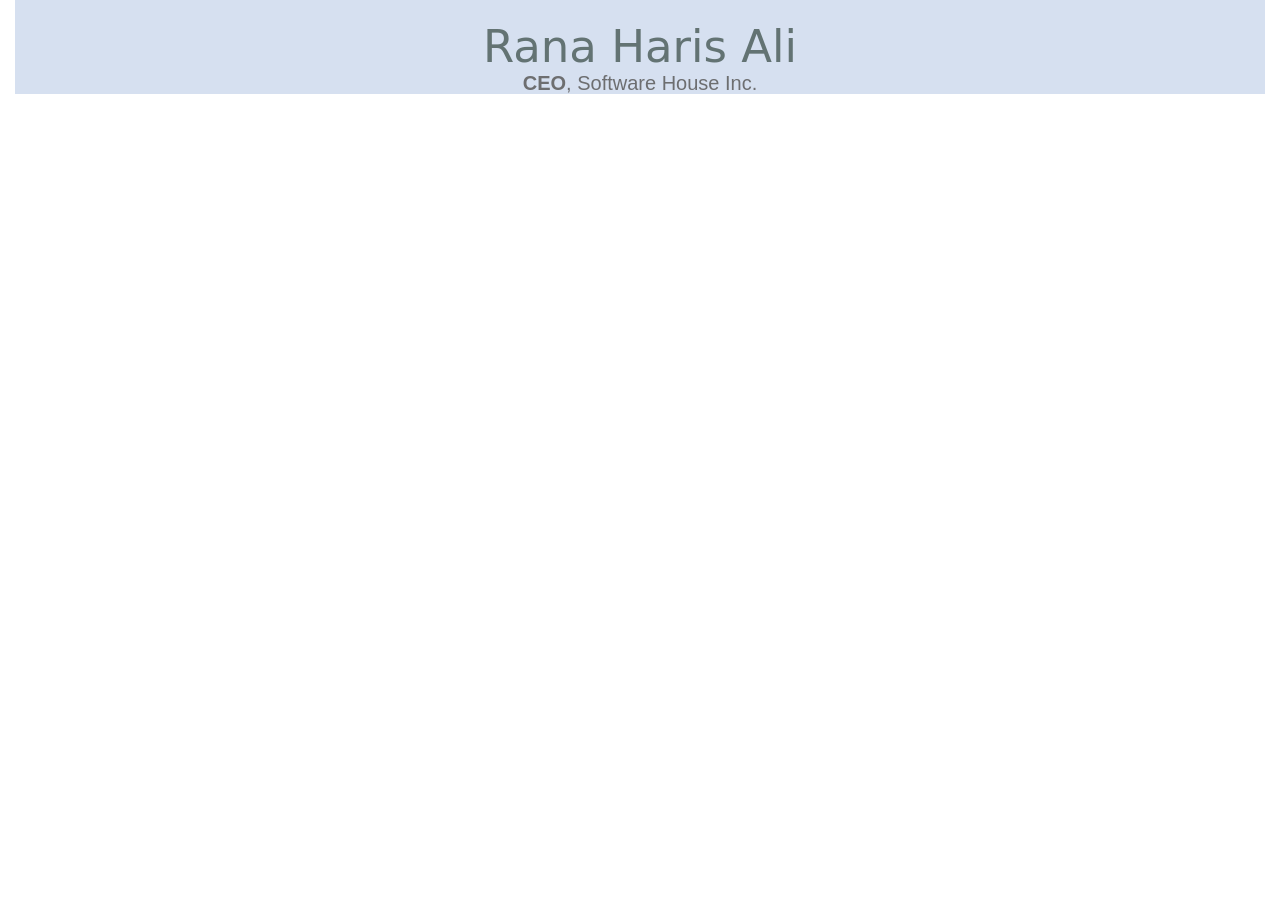
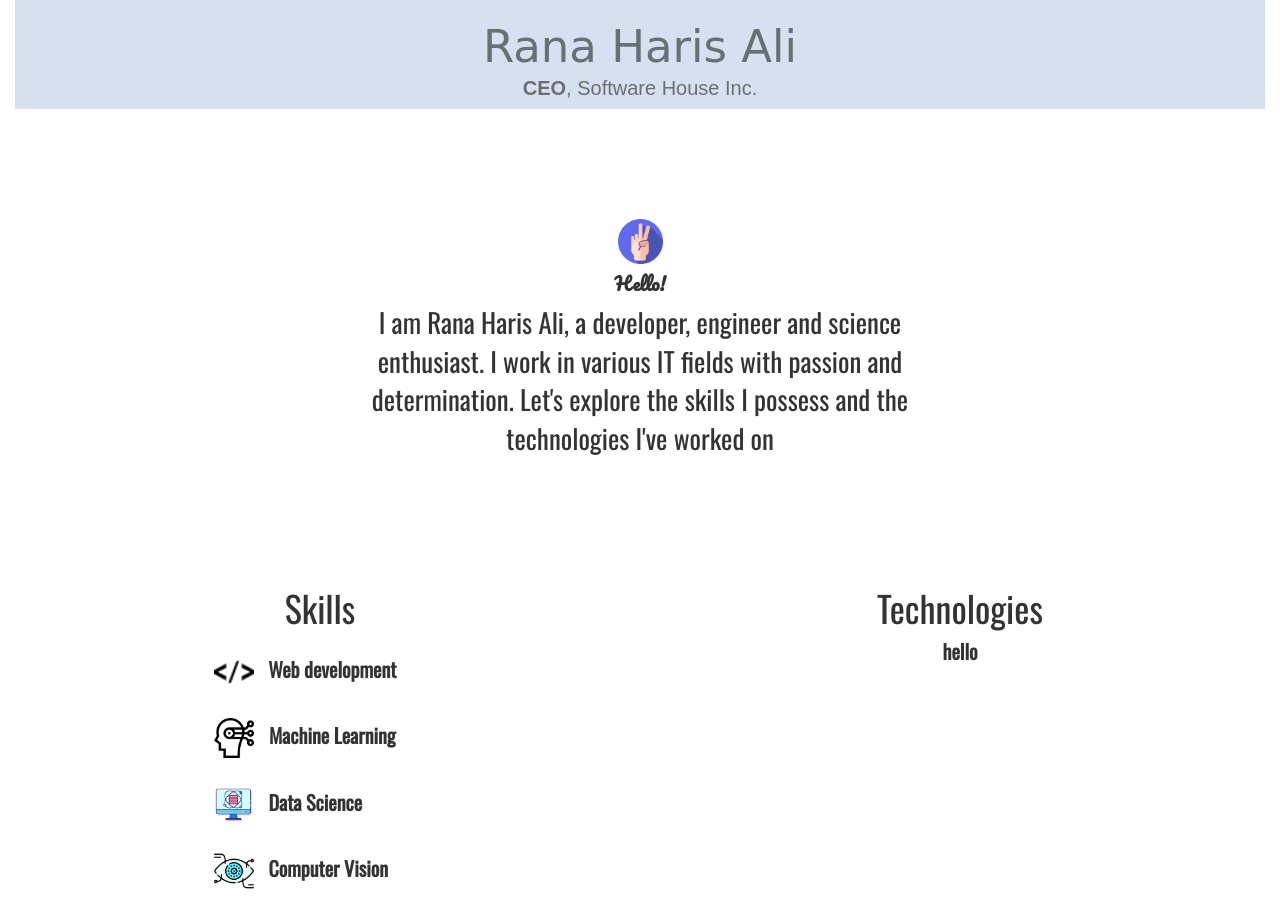
Before and after one commit to rana-haris-ali/rana-haris-ali.github.io, a plain HTML site: page index.html in a window 1280 px wide. Shown: the part 123-1036 px from the top of the page. Before the commit the page ends 800 px from the top, so only its background shows below. Drawn offline with nearby package versions, Linux system fonts and the light colour scheme; a web font is replaced by a local one.

Commit message:
complete hello and skills section

```diff
--- a/index.html
+++ b/index.html
@@ -5,16 +5,13 @@
 	<meta charset="UTF-8">
 	<meta name="viewport" content="width=device-width, initial-scale=1.0">
 	<title>Rana Haris Ali</title>
-
 	<!-- bootstrap -->
 	<link rel="stylesheet" href="https://maxcdn.bootstrapcdn.com/bootstrap/3.3.7/css/bootstrap.min.css" integrity="sha384-BVYiiSIFeK1dGmJRAkycuHAHRg32OmUcww7on3RYdg4Va+PmSTsz/K68vbdEjh4u" crossorigin="anonymous">
-
 	<!-- fonts -->
 	<link rel="preconnect" href="https://fonts.gstatic.com">
-	<link href="https://fonts.googleapis.com/css2?family=Open+Sans:wght@300;400;600;700;800&display=swap" rel="stylesheet">
+	<link href="https://fonts.googleapis.com/css2?family=Oswald:wght@300;400&display=swap" rel="stylesheet">
 	<link href="https://fonts.googleapis.com/css2?family=Goldman&display=swap" rel="stylesheet">
-
-
+	<link href="https://fonts.googleapis.com/css2?family=Pacifico&display=swap" rel="stylesheet">
 	<!-- css stylesheet -->
 	<link rel="stylesheet" type="text/css" href="/styles.css">
 </head>
@@ -28,6 +25,62 @@
 				<span class="bold">CEO</span>, Software House Inc.
 			</h2>
 		</div>
+		<!-- hello section -->
+		<div class="hello-div">
+			<img id="hello-pic" src="images/victory blue.png" alt="hello sign">
+			<h3 id="hello-h3">Hello!</h3>
+			<div class="container-fluid hello-text-div">
+				<div id="">
+					<p id="hello-text">I am Rana Haris Ali, a developer, engineer and science enthusiast. I work in various IT fields with passion and determination. Let's explore the skills I possess and the technologies I've worked on</p>
+				</div>
+			</div>
+		</div>
+	</div>
+	<!-- skills and technologies -->
+	<div class="container-fluid">
+		<div id="skills-technologies">
+			<div class="row">
+				<div class="col-md-6 col-sm-12 skills">
+					<div class="card">
+						<div class="card-header">
+							<h1>
+								Skills
+							</h1>
+						</div>
+						<div class="card-body card-body-custom">
+							<ul class="list-group">
+								<li class="list-custom">
+									<img class="card-image" src="images/html-coding.png" alt="html pic">
+									<p class="card-para">Web development</p>
+								</li>
+								<li class="list-custom">
+									<img class="card-image" src="images/learning.png" alt="learning pic">
+									<p class="card-para">Machine Learning</p>
+								</li>
+								<li class="list-custom data-science-item">
+									<img class="card-image" src="images/data-science.png" alt="data science image">
+									<p class="card-para">Data Science</p>
+								</li>
+								<li class="list-custom computer-vision-item">
+									<img class="card-image" src="images/eye.png" alt="eye image">
+									<p class="card-para">Computer Vision</p>
+								</li>
+							</ul>
+						</div>
+					</div>
+				</div>
+				<div class=" col-md-6 col-sm-12 technologies">
+					<div class="card">
+						<div class="card-header">
+							<h1>Technologies</h1>
+						</div>
+						<div class="card-body">
+							<p>hello</p>
+						</div>
+					</div>
+				</div>
+			</div>
+		</div>
 	</div>
 	<script src="https://code.jquery.com/jquery-3.5.1.slim.min.js" integrity="sha256-4+XzXVhsDmqanXGHaHvgh1gMQKX40OUvDEBTu8JcmNs=" crossorigin="anonymous"></script>
 	<script src="https://maxcdn.bootstrapcdn.com/bootstrap/3.3.7/js/bootstrap.min.js" integrity="sha384-Tc5IQib027qvyjSMfHjOMaLkfuWVxZxUPnCJA7l2mCWNIpG9mGCD8wGNIcPD7Txa" crossorigin="anonymous"></script>
--- a/styles.css
+++ b/styles.css
@@ -3,7 +3,7 @@ body {
 
 }
 
-/*header section*/
+/*header section start*/
 
 #avatar {
 	height: 120px;
@@ -19,7 +19,8 @@ body {
 }
 
 #description-h2 {
-	margin-top: 0;
+	margin-top: 5px;
+	padding-bottom: 10px;
 	color: #6d6e70;
 	font-family: "Goldman", sans-serif;
 	font-size: 2rem;
@@ -33,6 +34,90 @@ body {
 
 #header {
 	text-align: center;
-	margi: 0;
+	margin: 0;
 	background: #d6e0f0;
 }
+
+/*header section end*/
+
+/*hello section start*/
+.hello-div {
+	text-align: center;
+}
+
+#hello-pic {
+	margin-top: 100px;
+	height: 45px;
+}
+
+#hello-h3 {
+	margin-top: 10px;
+	font-size: 1.8rem;
+	font-family: "Pacifico", cursive;
+	font-weight: 600;
+}
+
+.hello-text-div {
+	text-align: center;
+	width: 50%;
+}
+
+#hello-text {
+	font-size: 2.7rem;
+	font-family: "Oswald", sans-serif;
+	font-weight: 400;
+}
+
+/*hello section end*/
+
+/*skills technologies start*/
+
+
+#skills-technologies {
+	text-align: center;
+	background-color: ;
+	font-family: "Oswald", sans-serif;
+	font-weight: 600;
+	font-size: 2rem;
+	margin: 100px 0 0;
+}
+.skills {
+	background-color: ;
+}
+
+.technologies {
+	background-color: ;
+
+
+}
+
+.card-body-custom {
+}
+
+.list-custom {
+	position: relative;
+	right: 15px;
+	margin-top: 25px;
+
+}
+
+.card-image {
+	height: 40px;
+	margin-right: 10px;
+
+}
+
+.card-para {
+	display: inline-block;
+	text-align: left;
+}
+
+.data-science-item {
+	position: relative;
+	right: 32px;
+}
+
+.computer-vision-item {
+	position: relative;
+	right: 19px;
+}
```
